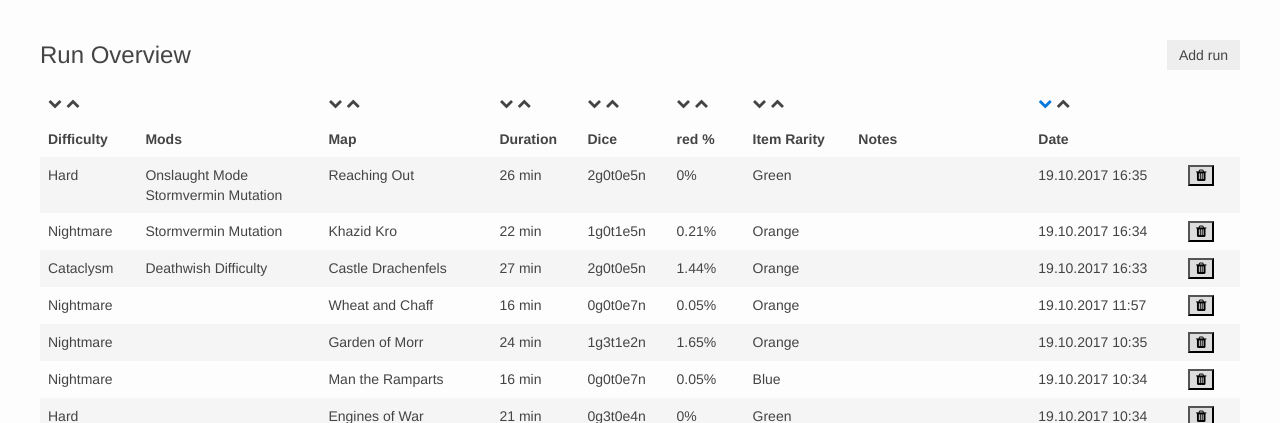
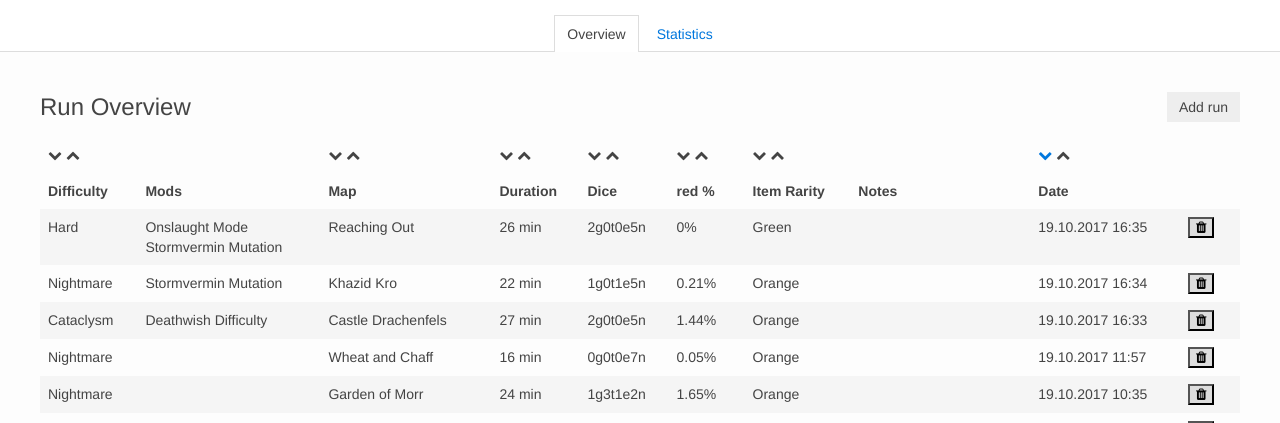
Before and after one commit to LBier/VermintideTracker, a PHP site: page /index.php in a window 1280 px wide. Shown: the top 423 px of the page. Run offline with PHP 8.4, Linux system fonts and the light colour scheme; data comes from the database, SQL or seed files in the repository; data that the repository does not hold is empty.

Commit message:
Navigation

```diff
--- a/incl_config.php
+++ b/incl_config.php
@@ -14,3 +14,5 @@ define("DEFAULT_ORDER", "run_createDtTi");
 define("DEFAULT_DIRECTION", "desc");
 
 define("DATE_FORMAT", "d.m.Y H:i");
+
+$navigation = array("tracker" => "Overview", "statistics" => "Statistics");
--- a/index.php
+++ b/index.php
@@ -21,6 +21,17 @@ $result_text = get_request("result_text", "");
         <script src="template/js/functions.js"></script>
 	</head>
 	<body>
+        <div id="navigation" class="uk-margin-top">
+            <div class="uk-tab-center">
+                <ul class="uk-tab">
+                    <?php
+                    foreach ($navigation as $navigation_page => $navigation_text) {
+                        echo '<li' . ($page == $navigation_page ? ' class="uk-active"' : '') . '><a href="index.php?page='.$navigation_page.'">' . $navigation_text . '</a></li>';
+                    }
+                    ?>
+                </ul>
+            </div>
+        </div>
 		<div id="content">
 			<div class="uk-grid uk-animation-fade">
                 <?php
--- a/template/js/functions.js
+++ b/template/js/functions.js
@@ -9,7 +9,6 @@ function get_map_options(dlc) {
             map_dropdown.html(data);
 
             var first_map = map_dropdown.find("option:first-child").val();
-            console.log(first_map);
             get_book_options(first_map, "grimoires");
             get_book_options(first_map, "tomes");
         }
```
